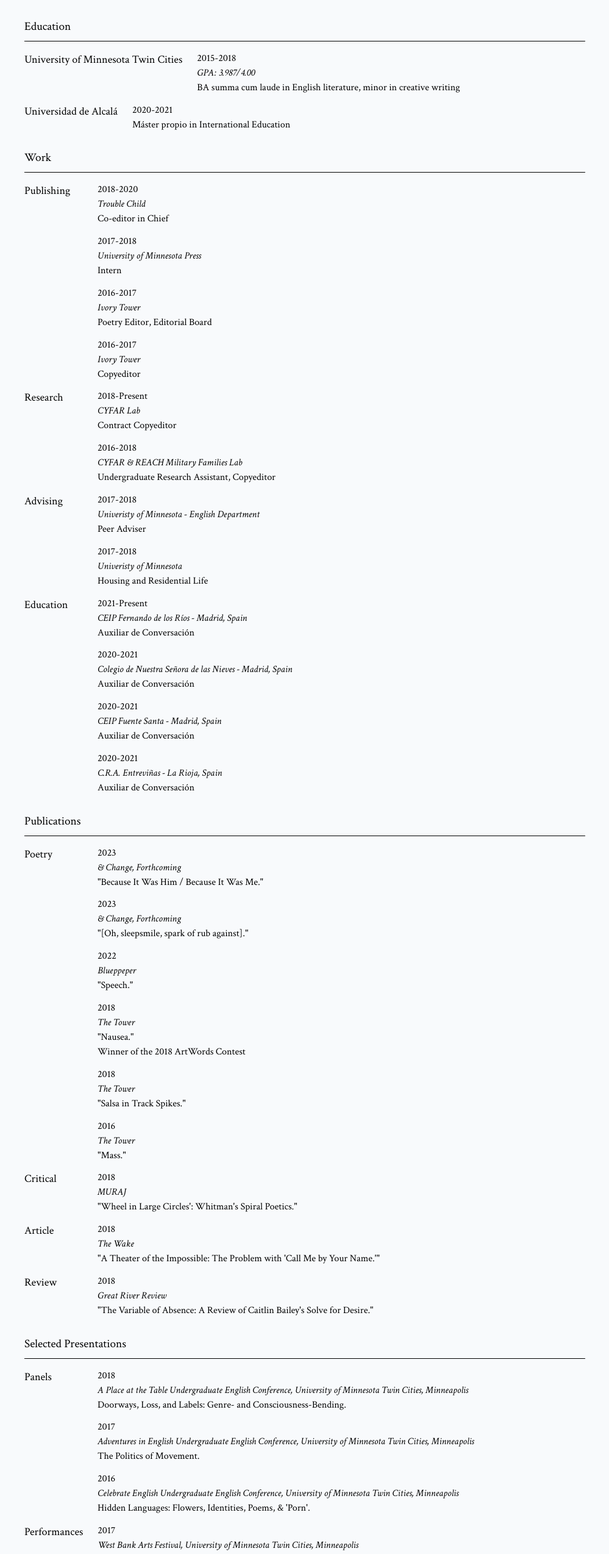
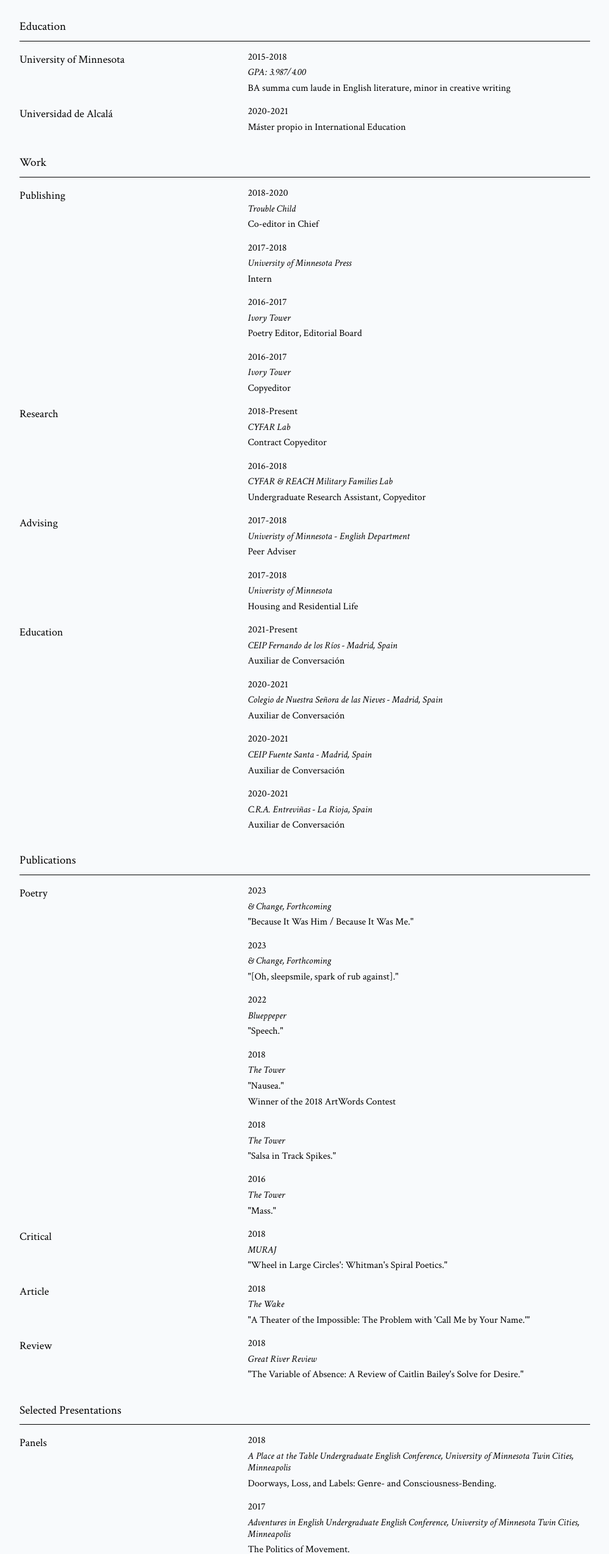
Before and after one commit to goldet/benspoetryapp, a Next.js app: page /about/cv in a window 1280 px wide. Shown: the part 100-2648 px from the top of the page at 61% size, without its empty margins (140-1139 px from the left). Built offline with nearby package versions, Linux system fonts and the light colour scheme; a web font is replaced by a local one.

Commit message:
add grid layout

```diff
--- a/components/about/Cv.jsx
+++ b/components/about/Cv.jsx
@@ -4,23 +4,10 @@ const AboutCv = () => {
   // CONTACT doesn't make sense
   // NAME ??
   return (
-    <div>
-      {/* <h2>Benjamin James Schroeder</h2>
-      <div>
-        <div>Plaza Lucena 2</div>
-        <div>3º D</div>
-        <div>28011</div>
-        <div>Madrid, España</div>
-      </div>
-      <div>
-        <div>ben.schroeder100@gmail.com</div>
-        <div>+34 644 22 78 29</div>
-      </div> */}
-      <section className="px-10">
+    <div className={styles.cv}>
         <h3 className={styles.section}>Education</h3>
-        <div className={styles.subsection}>
           <h4 className={styles.subsection_name}>
-            University of Minnesota Twin Cities
+            University of Minnesota
           </h4>
           <div className={styles.entries}>
             <div className={styles.entry}>
@@ -32,8 +19,6 @@ const AboutCv = () => {
               </div>
             </div>
           </div>
-        </div>
-        <div className={styles.subsection}>
           <h4 className={styles.subsection_name}>Universidad de Alcalá</h4>
           <div className={styles.entries}>
             <div className={styles.entry}>
@@ -43,11 +28,7 @@ const AboutCv = () => {
               </div>
             </div>
           </div>
-        </div>
-      </section>
-      <section className="px-10">
         <h3 className={styles.section}>Work</h3>
-        <div className={styles.subsection}>
           <h4 className={styles.subsection_name}>Publishing</h4>
           <div className={styles.entries}>
             <div className={styles.entry}>
@@ -75,8 +56,6 @@ const AboutCv = () => {
               <div className={styles.position}>Copyeditor</div>
             </div>
           </div>
-        </div>
-        <div className={styles.subsection}>
           <h4 className={styles.subsection_name}>Research</h4>
           <div className={styles.entries}>
             <div className={styles.entry}>
@@ -94,8 +73,6 @@ const AboutCv = () => {
               </div>
             </div>
           </div>
-        </div>
-        <div className={styles.subsection}>
           <h4 className={styles.subsection_name}>Advising</h4>
           <div className={styles.entries}>
             <div className={styles.entry}>
@@ -114,8 +91,6 @@ const AboutCv = () => {
               </div>
             </div>
           </div>
-        </div>
-        <div className={styles.subsection}>
           <h4 className={styles.subsection_name}>Education</h4>
           <div className={styles.entries}>
             <div className={styles.entry}>
@@ -147,11 +122,7 @@ const AboutCv = () => {
               <div className={styles.position}>Auxiliar de Conversación</div>
             </div>
           </div>
-        </div>
-      </section>
-      <section className="px-10">
         <h3 className={styles.section}>Publications</h3>
-        <div className={styles.subsection}>
           <h4 className={styles.subsection_name}>Poetry</h4>
           <div className={styles.entries}>
             <div className={styles.entry}>
@@ -198,8 +169,6 @@ const AboutCv = () => {
               <div className={styles.position}>&quot;Mass.&quot;</div>
             </div>
           </div>
-        </div>
-        <div className={styles.subsection}>
           <h4 className={styles.subsection_name}>Critical</h4>
           <div className={styles.entries}>
             <div className={styles.entry}>
@@ -211,8 +180,6 @@ const AboutCv = () => {
               </div>
             </div>
           </div>
-        </div>
-        <div className={styles.subsection}>
           <h4 className={styles.subsection_name}>Article</h4>
           <div className={styles.entries}>
             <div className={styles.entry}>
@@ -224,8 +191,6 @@ const AboutCv = () => {
               </div>
             </div>
           </div>
-        </div>
-        <div className={styles.subsection}>
           <h4 className={styles.subsection_name}>Review</h4>
           <div className={styles.entries}>
             <div className={styles.entry}>
@@ -237,11 +202,7 @@ const AboutCv = () => {
               </div>
             </div>
           </div>
-        </div>
-      </section>
-      <section className="px-10">
         <h3 className={styles.section}>Selected Presentations</h3>
-        <div className={styles.subsection}>
           <h4 className={styles.subsection_name}>Panels</h4>
           <div className={styles.entries}>
             <div className={styles.entry}>
@@ -273,8 +234,6 @@ const AboutCv = () => {
               </div>
             </div>
           </div>
-        </div>
-        <div className={styles.subsection}>
           <h4 className={styles.subsection_name}>Performances</h4>
           <div className={styles.entries}>
             <div className={styles.entry}>
@@ -288,11 +247,7 @@ const AboutCv = () => {
               </div>
             </div>
           </div>
-        </div>
-      </section>
-      <section className="px-10">
         <h3 className={styles.section}>Other Academic</h3>
-        <div className={styles.subsection}>
           <h4 className={styles.subsection_name}>Scholarships</h4>
           <div className={styles.entries}>
             <div className={styles.entry}>
@@ -316,8 +271,6 @@ const AboutCv = () => {
               </div>
             </div>
           </div>
-        </div>
-        <div className={styles.subsection}>
           <h4 className={styles.subsection_name}>Educational</h4>
           <div className={styles.entries}>
             <div className={styles.entry}>
@@ -325,11 +278,7 @@ const AboutCv = () => {
               <div className={styles.position}>Dean&#39;s List</div>
             </div>
           </div>
-        </div>
-      </section>
-      <section className="px-10">
         <h3 className={styles.section}>Misc. Honors</h3>
-        <div className={styles.subsection}>
           <h4 className={styles.subsection_name}>Judging</h4>
           <div className={styles.entries}>
             <div className={styles.entry}>
@@ -337,8 +286,6 @@ const AboutCv = () => {
               <div className={styles.position}>ArtWords contest judge</div>
             </div>
           </div>
-        </div>
-        <div className={styles.subsection}>
           <h4 className={styles.subsection_name}>Grants</h4>
           <div className={styles.entries}>
             <div className={styles.entry}>
@@ -356,8 +303,6 @@ const AboutCv = () => {
               </div>
             </div>
           </div>
-        </div>
-        <div className={styles.subsection}>
           <h4 className={styles.subsection_name}>Awards</h4>
           <div className={styles.entries}>
             <div className={styles.entry}>
@@ -368,11 +313,7 @@ const AboutCv = () => {
               </div>
             </div>
           </div>
-        </div>
-      </section>
-      <section className="px-10">
         <h3 className={styles.section}>Languages</h3>
-        <div className={styles.subsection}>
           <h4 className={styles.subsection_name}>Spanish</h4>
           <div className={styles.entries}>
             <div className={styles.entry}>
@@ -381,8 +322,6 @@ const AboutCv = () => {
               </div>
             </div>
           </div>
-        </div>
-        <div className={styles.subsection}>
           <h4 className={styles.subsection_name}>Italian</h4>
           <div className={styles.entries}>
             <div className={styles.entry}>
@@ -391,8 +330,6 @@ const AboutCv = () => {
               </div>
             </div>
           </div>
-        </div>
-      </section>
     </div>
   );
 };
--- a/styles/cv.module.css
+++ b/styles/cv.module.css
@@ -1,5 +1,17 @@
+
+.cv {
+  display: grid;
+  grid-template-columns: 2fr 3fr;
+  padding: 0 2rem;
+}
+
+.cv section {
+  display: grid;
+  grid-template-columns: subgrid;
+}
 
 .section {
+  grid-column: 1 / 3;
   padding: 1rem 0 .5rem 0;
   margin: 0 0 1rem 0;
   font-size: larger;
@@ -7,24 +19,33 @@
 }
 
 .subsection {
-  display: flex;
-  gap: 1.5rem;
 }
 
 .subsection_name {
   font-size: large;
   min-width: 6rem;
+  padding: 0 1rem 0 0;
 }
 
 .entries {
-  display: flex;
   flex-direction: column;
 }
 
 .entry {
   padding: 0 0 .8rem 0;
+  line-height: 1.2;
+}
+
+.entry div {
+  padding: 0 0 .4rem 0;
 }
 
 .company {
   font-style: italic;
 }
+
+@media (min-width: 640px) {
+  /* .subsection_name {
+    min-width: 15rem;
+  } */
+}
```
